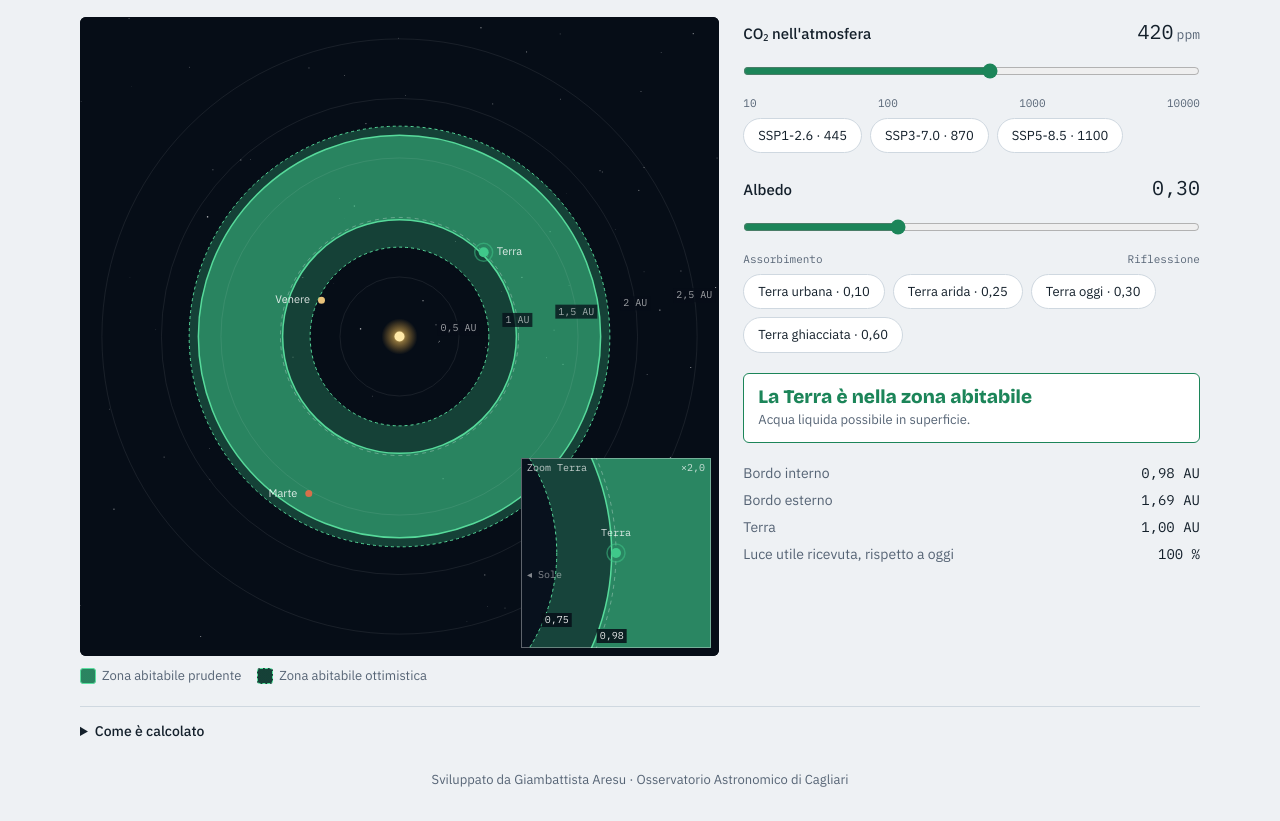
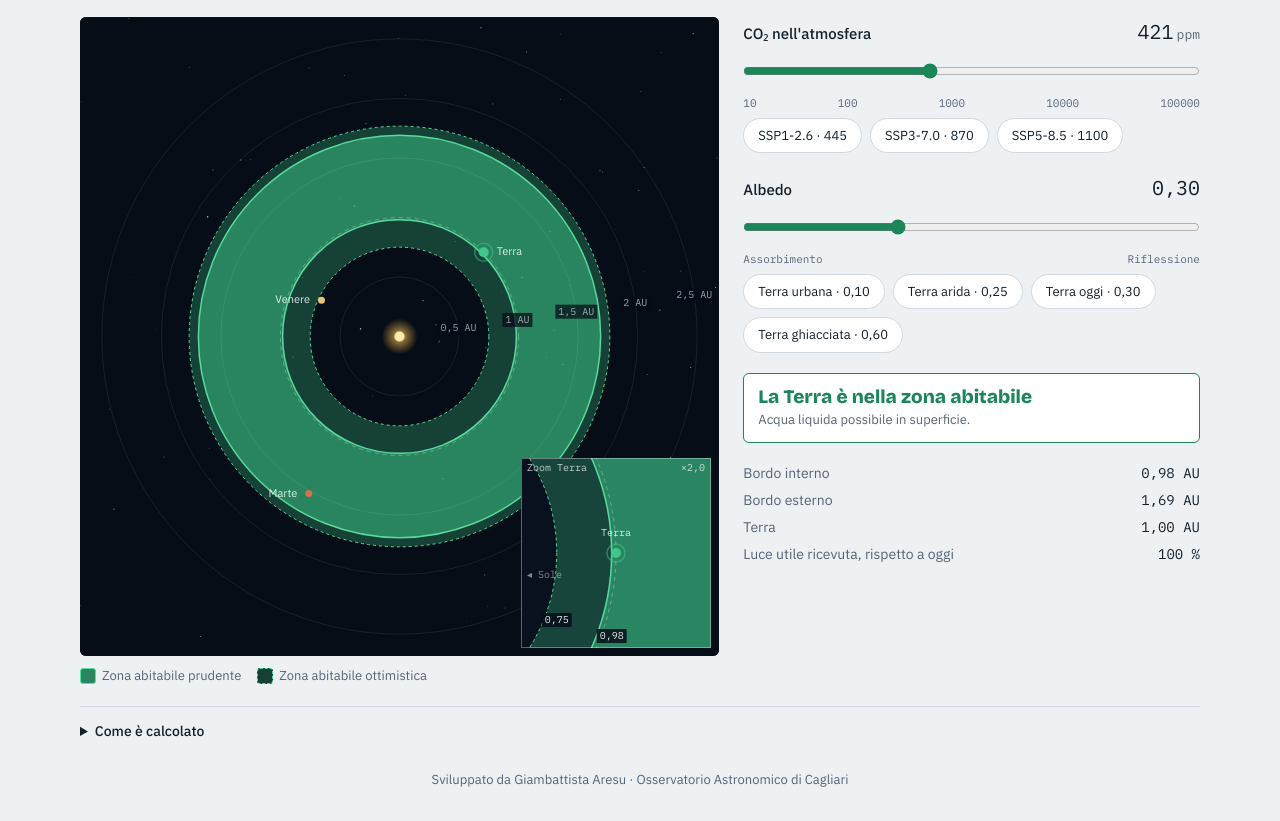
Before and after one commit to gbaresu83/public_engagement, a plain HTML site: page zona_abitabile.html in a window 1280 px wide. Shown: the part 116-937 px from the top of the page. Drawn offline with nearby package versions, Linux system fonts and the light colour scheme.

Commit message:
Habitable zone tool: calibrate CO2 exit threshold on literature (about 30000 ppm), extend slider to 100000 ppm
Co-Authored-By: Claude Sonnet 5.5 <noreply@anthropic.com>

```diff
--- a/zona_abitabile.html
+++ b/zona_abitabile.html
@@ -112,8 +112,8 @@ code { font-family: var(--font-mono); font-size: 13px; color: var(--fg); }
     <div class="panel">
       <div class="ctl">
         <div class="ctl-head"><label for="co2">CO₂ nell'atmosfera</label><span class="val"><span id="co2v">420</span><small>ppm</small></span></div>
-        <input type="range" id="co2" min="0" max="1000" step="1" value="541">
-        <div class="ticks"><span>10</span><span>100</span><span>1000</span><span>10000</span></div>
+        <input type="range" id="co2" min="0" max="1000" step="1" value="406">
+        <div class="ticks"><span>10</span><span>100</span><span>1000</span><span>10000</span><span>100000</span></div>
         <div class="presets" id="scen">
           <button type="button" data-c="445">SSP1-2.6 · 445</button>
           <button type="button" data-c="870">SSP3-7.0 · 870</button>
@@ -149,7 +149,7 @@ code { font-family: var(--font-mono); font-size: 13px; color: var(--fg); }
   <details>
     <summary>Come è calcolato</summary>
     <p>I bordi sono quelli di Kopparapu et al. (2013) per una stella come il Sole: effetto serra incontrollato all'interno, massimo effetto serra all'esterno (prudente), Venere recente e Marte primordiale (ottimistica). Quei calcoli valgono per una Terra con albedo 0,30 e 420 ppm di CO₂.</p>
-    <p>Per far muovere i bordi uso un modello semplificato. L'albedo cambia la frazione di luce assorbita, <code>(1 − A) / 0,70</code>. La CO₂ aggiunge un forzante radiativo <code>5,35 · ln(C / 420)</code> W/m², amplificato di 2,5 volte per tenere conto del vapore acqueo. Il risultato è una luce equivalente, e da questa si ricavano le distanze.</p>
+    <p>Per far muovere i bordi uso un modello semplificato. L'albedo cambia la frazione di luce assorbita, <code>(1 − A) / 0,70</code>. La CO₂ aggiunge un forzante radiativo <code>5,35 · ln(C / 420)</code> W/m², tradotto in una luce equivalente. Il fattore di conversione è scelto in modo che la Terra esca dalla zona a circa 30 000 ppm, la stima più prudente in letteratura (Goldblatt et al. 2013). I modelli climatici 3D danno soglie molto più alte, oltre 200 000 ppm (Wolf e Toon 2015). Da questa luce equivalente si ricavano le distanze.</p>
     <p>È uno strumento per capire l'ordine di grandezza e la direzione degli effetti. Non sostituisce un modello climatico.</p>
   </details>
   <footer class="credit">Sviluppato da Giambattista Aresu · Osservatorio Astronomico di Cagliari</footer>
@@ -165,7 +165,10 @@ code { font-family: var(--font-mono); font-size: 13px; color: var(--fg); }
     earlyMars:   [0.3207, 5.4471e-5, 1.5275e-9, -2.1709e-12, -3.8282e-16]
   };
   var STAR = { L: 1, Teff: 5772 };
-  var BASE = { A0: 0.30, C0: 420, GAIN: 2.5, F0: 238 };
+  // Soglia di CO2 oltre la quale la Terra (albedo 0,30) esce dalla zona abitabile: stima prudente, la più bassa
+// della letteratura (Goldblatt et al. 2013, circa 30 000 ppm). I modelli 3D danno valori molto più alti
+// (Wolf & Toon 2015, oltre 0,2 bar, cioè circa 200 000 ppm). Il guadagno si ricava da qui.
+var BASE = { A0: 0.30, C0: 420, F0: 238, CO2_EXIT: 30000, GAIN: 0 };
   var VIEW = 2.6; // AU visibili dal centro al bordo
 
   function seff(c, T) {
@@ -174,14 +177,16 @@ code { font-family: var(--font-mono); font-size: 13px; color: var(--fg); }
   }
   var S = {};
   for (var key in K) S[key] = seff(K[key], STAR.Teff);
+  // con k = S.runaway il bordo interno arriva a 1 AU: il forzante di CO2 a CO2_EXIT deve portare k a quel valore
+  BASE.GAIN = (S.runaway - 1) * BASE.F0 / (5.35 * Math.log(BASE.CO2_EXIT / BASE.C0));
 
   var elA = document.getElementById('alb'), elC = document.getElementById('co2');
   var canvas = document.getElementById('sky'), ctx = canvas.getContext('2d');
   var reduce = window.matchMedia && matchMedia('(prefers-reduced-motion: reduce)').matches;
 
   function fmt(x, d) { return x.toLocaleString('it-IT', { minimumFractionDigits: d, maximumFractionDigits: d }); }
-  function ppm() { return Math.pow(10, 1 + 3 * (+elC.value) / 1000); }
-  function sliderFor(c) { return Math.round((Math.log10(c) - 1) / 3 * 1000); }
+  function ppm() { return Math.pow(10, 1 + 4 * (+elC.value) / 1000); }
+  function sliderFor(c) { return Math.round((Math.log10(c) - 1) / 4 * 1000); }
 
   var target = {}, cur = null, kNow = 1, running = false;
 
@@ -194,7 +199,7 @@ code { font-family: var(--font-mono); font-size: 13px; color: var(--fg); }
     target = { oi: d(S.recentVenus), i: d(S.runaway), o: d(S.maxGreen), oo: d(S.earlyMars) };
     kNow = k;
     if (!cur || reduce) cur = { oi: target.oi, i: target.i, o: target.o, oo: target.oo };
-    document.getElementById('co2v').textContent = C >= 1000 ? Math.round(C / 10) * 10 : Math.round(C);
+    document.getElementById('co2v').textContent = C >= 10000 ? Math.round(C / 100) * 100 : C >= 1000 ? Math.round(C / 10) * 10 : Math.round(C);
     document.getElementById('albv').textContent = fmt(A, 2);
     document.getElementById('rin').textContent = fmt(target.i, 2) + ' AU';
     document.getElementById('rout').textContent = fmt(target.o, 2) + ' AU';
```
